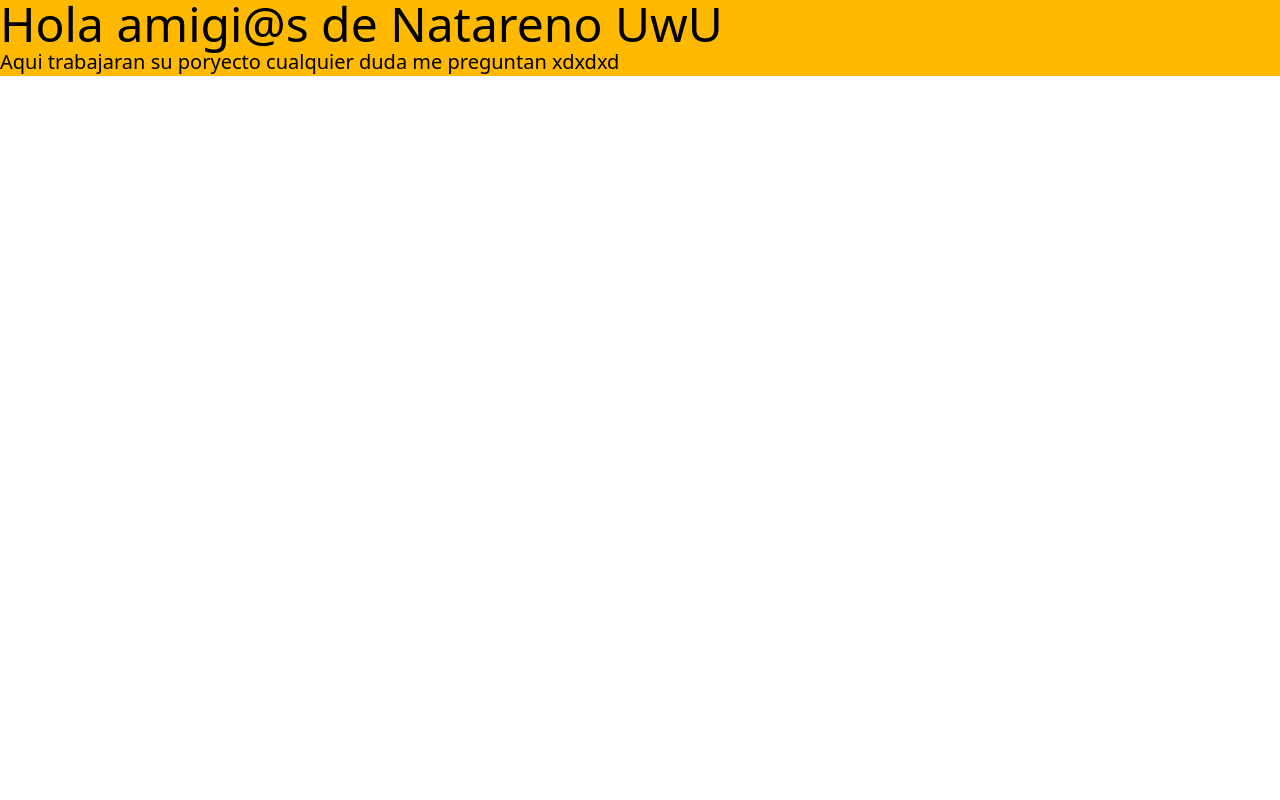
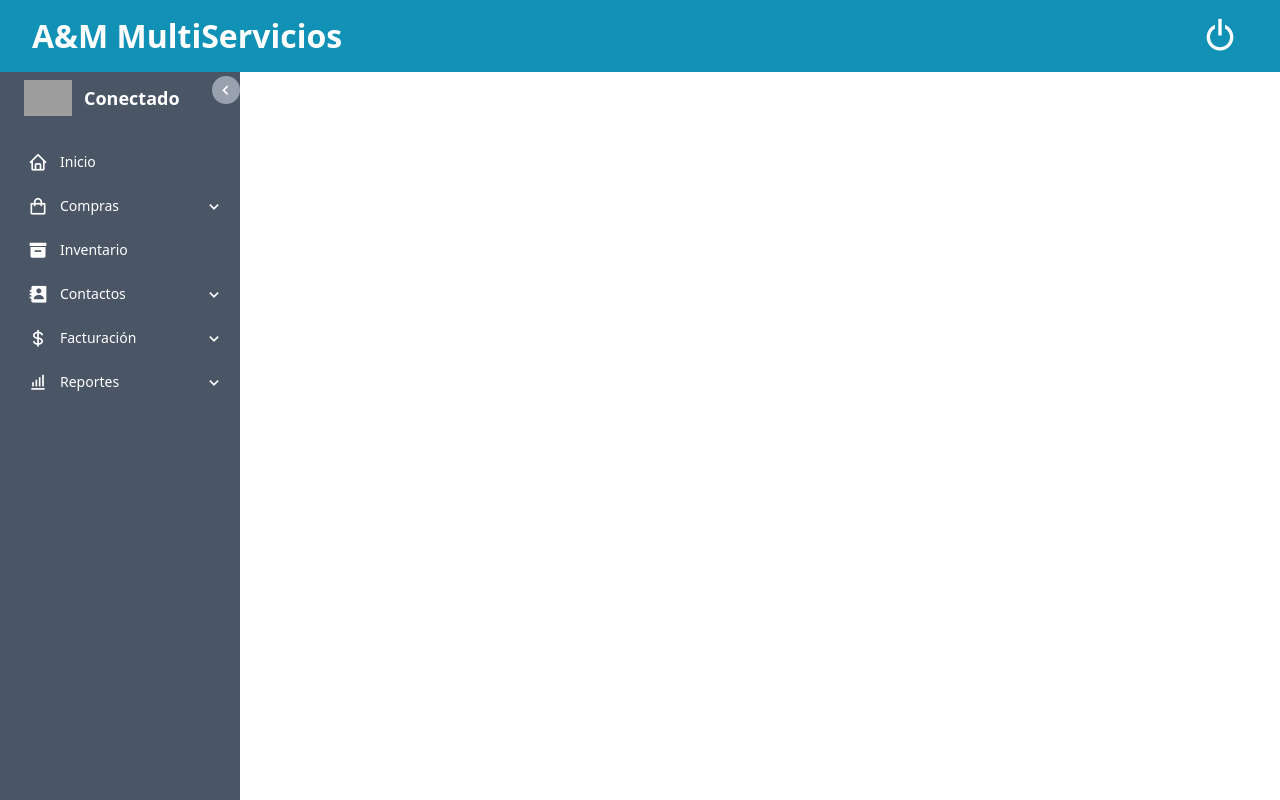
Before and after one commit to JoseMi317/store-app, an Angular app: page / in a window 1280 px wide. Built offline with nearby package versions, Linux system fonts and the light colour scheme; grey boxes are pictures that could not be loaded.

Commit message:
sidebar y navbar, pestaña de compra nueva no sirve xd

```diff
--- a/src/app/app.component.html
+++ b/src/app/app.component.html
@@ -1,9 +1,7 @@
-<div class="bg-amber-400 text-5xl">
-  <h1>Hola amigi&#64;s de Natareno UwU</h1>
-  <div class="text-xl">
-    <p>Aqui trabajaran su poryecto cualquier duda me preguntan xdxdxd</p>
-  </div>
-<router-outlet />
+
+<app-navbar></app-navbar>
+<app-sidebar></app-sidebar>
+<router-outlet></router-outlet>
 <!--
     Aqui seguis con el codigo en el o la importacion de componentes.
     Te recomiendo seguir una estructura bastante organizada.
@@ -21,5 +19,3 @@
     y neta que te lo recomindo jeje suerte guapo me preguntas cualquier coosa o si alguien ams lee esto
     suerte en su poryecto y cualquier duda me pueden preguntar :3
 -->
-
-</div>
--- a/src/app/app.component.ts
+++ b/src/app/app.component.ts
@@ -1,9 +1,11 @@
 import { Component } from '@angular/core';
 import { RouterOutlet } from '@angular/router';
+import { NavbarComponent } from './components/navbar/navbar.component';
+import { SidebarComponent } from './components/sidebar/sidebar.component';
 
 @Component({
   selector: 'app-root',
-  imports: [RouterOutlet],
+  imports: [RouterOutlet, NavbarComponent,SidebarComponent],
   templateUrl: './app.component.html',
   styleUrl: './app.component.css'
 })
--- a/src/app/app.routes.ts
+++ b/src/app/app.routes.ts
@@ -1,3 +1,6 @@
 import { Routes } from '@angular/router';
+import { CompranuevaComponent } from './components/COMPRANUEVA/compranueva.component';
 
-export const routes: Routes = [];
+export const routes: Routes = [
+    {path: 'compranueva', component: CompranuevaComponent}
+];
--- /dev/null
+++ b/src/app/components/COMPRANUEVA/compranueva.component.css
@@ -0,0 +1,19 @@
+.main-container {
+    display: flex;
+    flex-direction: column;
+    height: calc(100vh - 64px); /* Ajusta si tu navbar tiene otra altura */
+  }
+
+  app-sidebar {
+    display: flex;
+    flex: 1;
+    width: 240px;
+    flex-shrink: 0;
+  }
+
+  .content {
+    flex: 3;
+    display: flex;
+    align-items: center;
+    justify-content: center;
+  }
--- /dev/null
+++ b/src/app/components/COMPRANUEVA/compranueva.component.html
@@ -0,0 +1 @@
+<h1>PROBANDO</h1>
--- /dev/null
+++ b/src/app/components/COMPRANUEVA/compranueva.component.ts
@@ -0,0 +1,11 @@
+import { Component } from "@angular/core";
+
+Component({
+  selector: "app-compranueva",
+    templateUrl: "./compranueva.component.html",
+    styleUrls: ["./compranueva.component.css"],
+})
+export class CompranuevaComponent {
+    title = "Compra Nueva";
+    constructor() {}
+    }
--- /dev/null
+++ b/src/app/components/navbar/navbar.component.html
@@ -0,0 +1,13 @@
+<link href='https://unpkg.com/boxicons@2.1.4/css/boxicons.min.css' rel='stylesheet'>
+<header class="text-white z-[200] w-full flex justify-between px-8 py-2 fixed bg-[#1091b5] top-0 left-0">
+    <div class="flex items-center justify-center gap-[1.4rem]">
+        <div class="flex items-center justify-center gap-[0.6rem]">
+            <span class="text-[2rem] font-black">A&M MultiServicios</span>
+        </div>
+    </div>
+    <div class="flex items-center justify-center gap-[1.6rem]">
+        <a href="#" class="rounded-[1rem] flex items-center justify-center transition-colors duration-200 ease-in-out hover:bg-[#6A6868] p-2">
+            <i class='bx bx-power-off text-[2.5rem]'></i>
+        </a>
+    </div>
+</header>
--- /dev/null
+++ b/src/app/components/sidebar/sidebar.component.html
@@ -0,0 +1,78 @@
+<div class="sidebar fixed top-16 left-0 flex flex-col items-center justify-between w-60 h-full p-4 bg-gray-600 transition-all duration-300 ease-in-out">
+    <div class="encabezado w-full">
+        <div class="menu-btn absolute top-3 right-0 flex items-center justify-center w-7 h-7 rounded-full bg-gray-400 text-white cursor-pointer transition-all duration-300 ease-in-out">
+            <i class='bx bx-chevron-left text-xl'></i>
+        </div>
+        <div class="brand2 flex items-center gap-3 pl-2 mb-7 overflow-hidden">
+            <img src="/IMG/57967b8930c1ce7f5269370bb3faea67.jpg" alt="" class="w-12">
+            <span class="text-white text-lg font-semibold">Conectado</span>
+        </div>
+    </div>
+
+    <div class="menu-container flex flex-col items-center w-full h-full">
+        <ul class="menu w-full flex flex-col gap-2">
+            <li class="menu-item relative">
+                <a href="#" class="menu-link flex items-center py-2 text-white text-sm rounded-md hover:bg-gray-400">
+                    <i class='bx bx-home text-xl px-3'></i>
+                    <span>Inicio</span>
+                </a>
+            </li>
+            <li class="menu-item relative">
+                <a href="#" class="menu-link flex items-center py-2 text-white text-sm rounded-md hover:bg-gray-400" data-submenu-target="submenu1">
+                    <i class='bx bx-shopping-bag text-xl px-3'></i>
+                    <span>Compras</span>
+                    <i class='bx bx-chevron-down text-xl ml-auto'></i>
+                </a>
+                <ul id="submenu1" class="sub-menu overflow-hidden h-0 transition-all duration-300 ease-in-out bg-gray-400 rounded-md">
+                    <li>
+                        <a routerLink="/compranueva"
+                           routerLinkActive="active"
+                           class="sub-menu-link flex ml-10 py-2 text-white text-xs font-semibold rounded-md hover:bg-gray-500">
+                          Compra Nueva
+                        </a>
+                      </li>
+                    <li><a href="#" class="sub-menu-link flex ml-10 py-2 text-white text-xs font-semibold rounded-md hover:bg-gray-500">Historial Compra</a></li>
+                </ul>
+            </li>
+            <li class="menu-item relative">
+                <a href="/Inventario.html" class="menu-link flex items-center py-2 text-white text-sm rounded-md hover:bg-gray-400">
+                    <i class='bx bxs-box text-xl px-3'></i>
+                    <span>Inventario</span>
+                </a>
+            </li>
+            <li class="menu-item relative">
+                <a href="#" class="menu-link flex items-center py-2 text-white text-sm rounded-md hover:bg-gray-400" data-submenu-target="submenu2">
+                    <i class='bx bxs-contact text-xl px-3'></i>
+                    <span>Contactos</span>
+                    <i class='bx bx-chevron-down text-xl ml-auto'></i>
+                </a>
+                <ul id="submenu2" class="sub-menu overflow-hidden h-0 transition-all duration-300 ease-in-out bg-gray-400 rounded-md">
+                    <li><a href="/Proveedores.html" class="sub-menu-link flex ml-10 py-2 text-white text-xs font-semibold rounded-md hover:bg-gray-500">Contacto Proveedores</a></li>
+                    <li><a href="/Clientes.html" class="sub-menu-link flex ml-10 py-2 text-white text-xs font-semibold rounded-md hover:bg-gray-500">Contacto Clientes</a></li>
+                </ul>
+            </li>
+            <li class="menu-item relative">
+                <a href="#" class="menu-link flex items-center py-2 text-white text-sm rounded-md hover:bg-gray-400" data-submenu-target="submenu3">
+                    <i class='bx bx-dollar text-xl px-3'></i>
+                    <span>Facturación</span>
+                    <i class='bx bx-chevron-down text-xl ml-auto'></i>
+                </a>
+                <ul id="submenu3" class="sub-menu overflow-hidden h-0 transition-all duration-300 ease-in-out bg-gray-400 rounded-md">
+                    <li><a href="/NuevaVenta.html" class="sub-menu-link flex ml-10 py-2 text-white text-xs font-semibold rounded-md hover:bg-gray-500">Nueva Venta</a></li>
+                    <li><a href="/Facturas.html" class="sub-menu-link flex ml-10 py-2 text-white text-xs font-semibold rounded-md hover:bg-gray-500">Administrar facturas</a></li>
+                </ul>
+            </li>
+            <li class="menu-item relative">
+                <a href="#" class="menu-link flex items-center py-2 text-white text-sm rounded-md hover:bg-gray-400" data-submenu-target="submenu4">
+                    <i class='bx bx-bar-chart-alt text-xl px-3'></i>
+                    <span>Reportes</span>
+                    <i class='bx bx-chevron-down text-xl ml-auto'></i>
+                </a>
+                <ul id="submenu4" class="sub-menu overflow-hidden h-0 transition-all duration-300 ease-in-out bg-gray-400 rounded-md">
+                    <li><a href="/ReporteVentas.html" class="sub-menu-link flex ml-10 py-2 text-white text-xs font-semibold rounded-md hover:bg-gray-500">Reporte ventas</a></li>
+                    <li><a href="/ReporteProductos.html" class="sub-menu-link flex ml-10 py-2 text-white text-xs font-semibold rounded-md hover:bg-gray-500">Reporte productos</a></li>
+                </ul>
+            </li>
+        </ul>
+    </div>
+</div>
--- /dev/null
+++ b/src/app/components/sidebar/sidebar.component.ts
@@ -0,0 +1,38 @@
+import { Component, AfterViewInit } from "@angular/core";
+
+@Component({
+    selector: "app-sidebar",
+    templateUrl: "./sidebar.component.html",
+    styleUrls: ["./sidebar.component.css"]
+})
+
+export class SidebarComponent implements AfterViewInit {
+
+  ngAfterViewInit(): void {
+    const submenuTriggers = document.querySelectorAll('[data-submenu-target]');
+
+    submenuTriggers.forEach((trigger) => {
+      trigger.addEventListener('click', (e) => {
+        e.preventDefault();
+
+        const targetId = trigger.getAttribute('data-submenu-target');
+        const submenu = document.getElementById(targetId!);
+        const icon = trigger.querySelector('.bx-chevron-down');
+
+        if (!submenu) return;
+
+        const isOpen = submenu.classList.contains('h-auto');
+
+        if (isOpen) {
+          submenu.classList.remove('h-auto');
+          submenu.classList.add('h-0');
+          icon?.classList.remove('rotate-180');
+        } else {
+          submenu.classList.remove('h-0');
+          submenu.classList.add('h-auto');
+          icon?.classList.add('rotate-180');
+        }
+      });
+    });
+  }
+}
```
Also changed, not shown: src/app/components/navbar/navbar.component.ts (added, +10 -0 lines), src/app/components/navbar/navbar.component.css (added), src/app/components/sidebar/sidebar.component.css (added).
